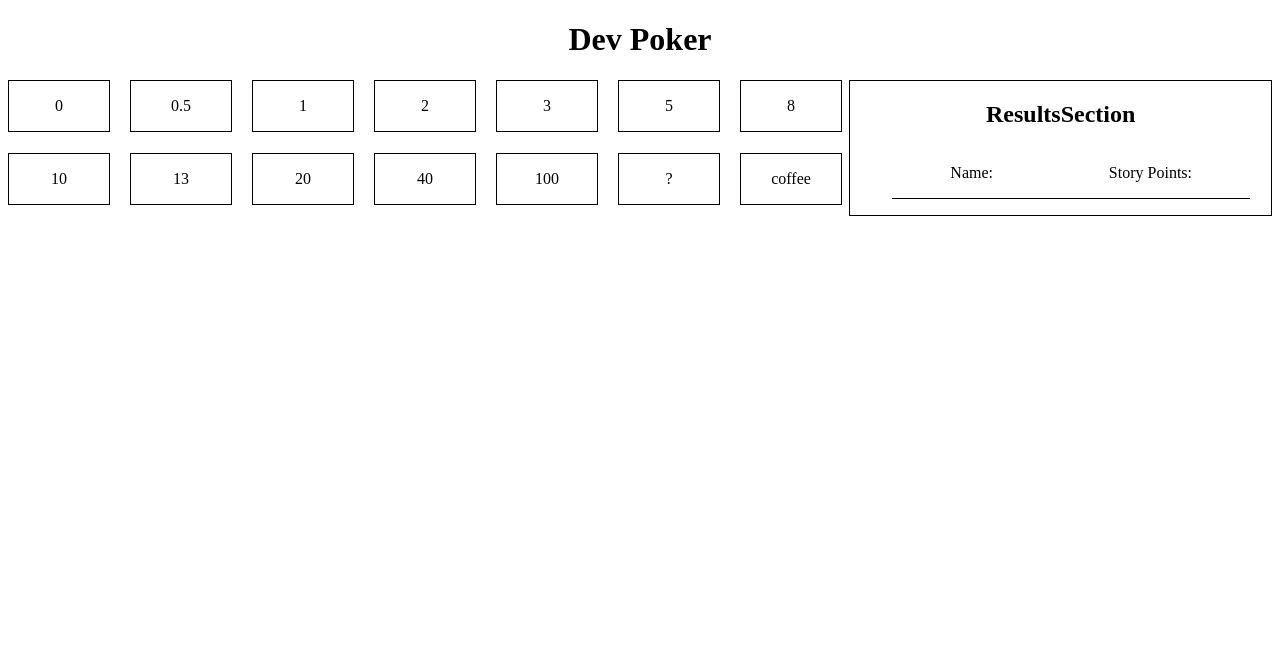
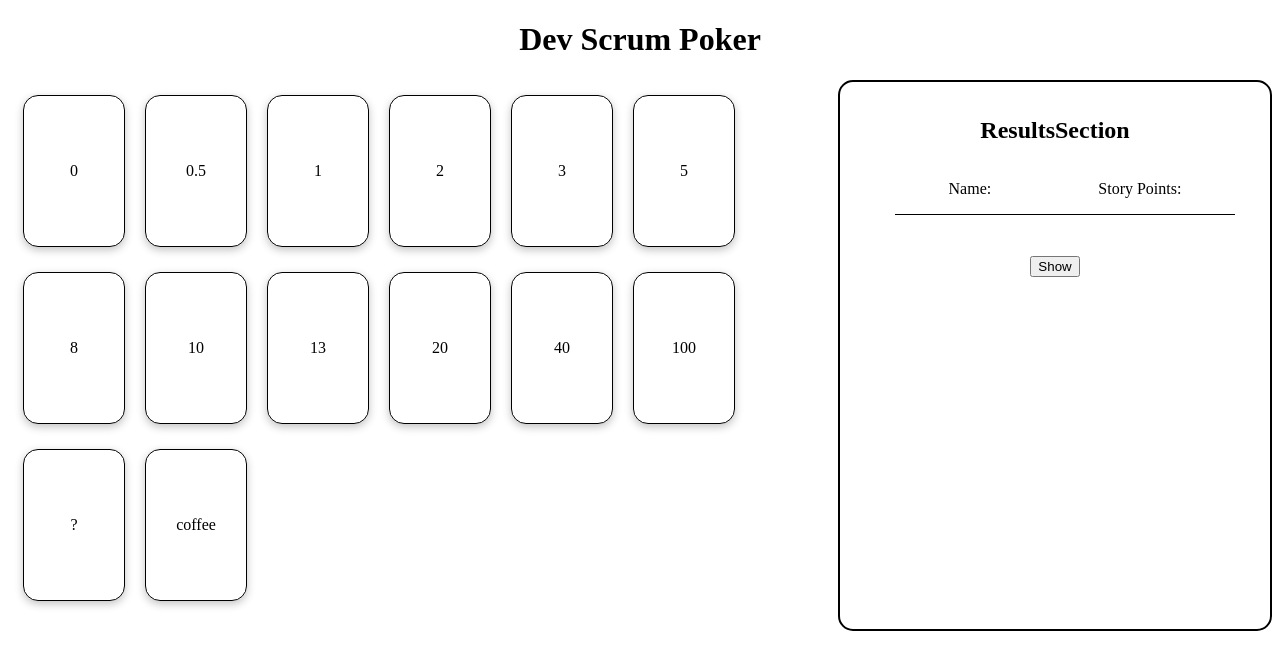
Before and after one commit to NielsLouwes/scrum-poker-app, a Next.js app: page / in a window 1280 px wide. Shown: the top 670 px of the page. Built offline with nearby package versions, Linux system fonts and the light colour scheme.

Commit message:
fixed card and result section styling

```diff
--- a/components/ResultsSection/ResultsSection.styled.tsx
+++ b/components/ResultsSection/ResultsSection.styled.tsx
@@ -1,8 +1,13 @@
 import styled from "styled-components";
 
 const Heading = styled.h2`
-text-align: center;
-`
+  text-align: center;
+`;
+
+const ButtonContainer = styled.div`
+  display: flex;
+  justify-content: center;
+`;
 
 const ScoreContainer = styled.div`
   width: 80%;
@@ -10,13 +15,21 @@ const ScoreContainer = styled.div`
   margin-right: 10%;
 `;
 
-export const Text = styled.p`
-text-align: right;
-padding-right: 55px;
+const Text = styled.p`
+  text-align: right;
+  padding-right: 55px;
+`;
+
+const Button = styled.button`
+  text-align: center;
+  margin-bottom: 25px;
+  margin-top: 25px;
 `;
 
 export const ResultsSectionStyled = {
   ScoreContainer,
   Text,
   Heading,
+  Button,
+  ButtonContainer,
 };
--- a/components/ResultsSection/ResultsSection.tsx
+++ b/components/ResultsSection/ResultsSection.tsx
@@ -1,8 +1,6 @@
 import { UserContainer } from "@/pages/index.styled";
 import React from "react";
 import { ResultsSectionStyled } from "./ResultsSection.styled";
-
-
 
 interface ResultsSectionProps {
   result: {
@@ -14,14 +12,21 @@ interface ResultsSectionProps {
 export const ResultsSection: React.FC<ResultsSectionProps> = ({ result }) => {
   return (
     <>
-      <ResultsSectionStyled.Heading>ResultsSection</ResultsSectionStyled.Heading>
+      <ResultsSectionStyled.Heading>
+        ResultsSection
+      </ResultsSectionStyled.Heading>
       <UserContainer>
         <p>Name: </p>
         <p>Story Points: </p>
       </UserContainer>
       <ResultsSectionStyled.ScoreContainer>
-        <ResultsSectionStyled.Text>{result && result.score}</ResultsSectionStyled.Text>
+        <ResultsSectionStyled.Text>
+          {result && result.score}
+        </ResultsSectionStyled.Text>
       </ResultsSectionStyled.ScoreContainer>
+      <ResultsSectionStyled.ButtonContainer>
+        <ResultsSectionStyled.Button>Show</ResultsSectionStyled.Button>
+      </ResultsSectionStyled.ButtonContainer>
     </>
   );
 };
--- a/pages/index.styled.tsx
+++ b/pages/index.styled.tsx
@@ -12,6 +12,7 @@ export const Wrapper = styled.div`
   flex: 2;
   flex-wrap: wrap;
   gap: 10px 20px;
+  margin: 15px 15px;
 `;
 
 export const OuterWrapper = styled.div`
@@ -21,16 +22,22 @@ export const OuterWrapper = styled.div`
 
 export const Card = styled.div<Card>`
   width: 100px;
-  height: 50px;
+  height: 150px;
   border: 1px solid black;
   display: flex;
   justify-content: center;
   align-items: center;
+  border-radius: 15px;
+  box-shadow: rgba(0, 0, 0, 0.24) 0px 3px 8px;
+  cursor: grab;
+  margin-bottom: 15px;
 `;
 
 export const Container = styled.div`
-  border: 1px solid black;
+  border: 2px solid black;
   flex: 1;
+  border-radius: 15px;
+  padding: 15px;
 `
 
 export const UserContainer = styled.div`
--- a/pages/index.tsx
+++ b/pages/index.tsx
@@ -15,7 +15,7 @@ export default function Home() {
 
   return (
     <>
-      <MainHeader>Dev Poker</MainHeader>
+      <MainHeader>Dev Scrum Poker</MainHeader>
       <OuterWrapper>
         <Wrapper>
           {indexUtil?.Cards.map((item) => (
```
